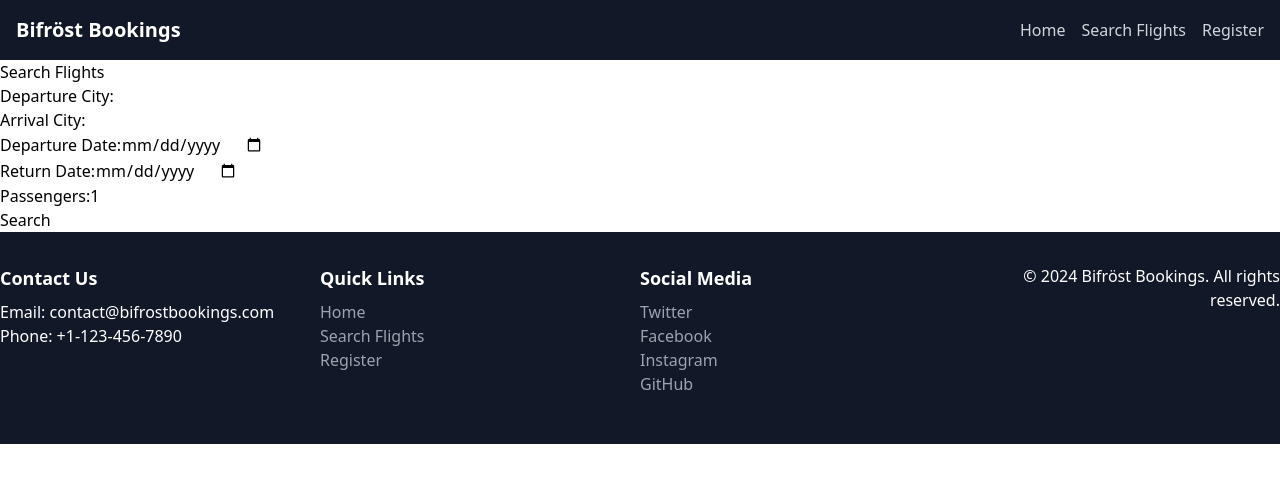
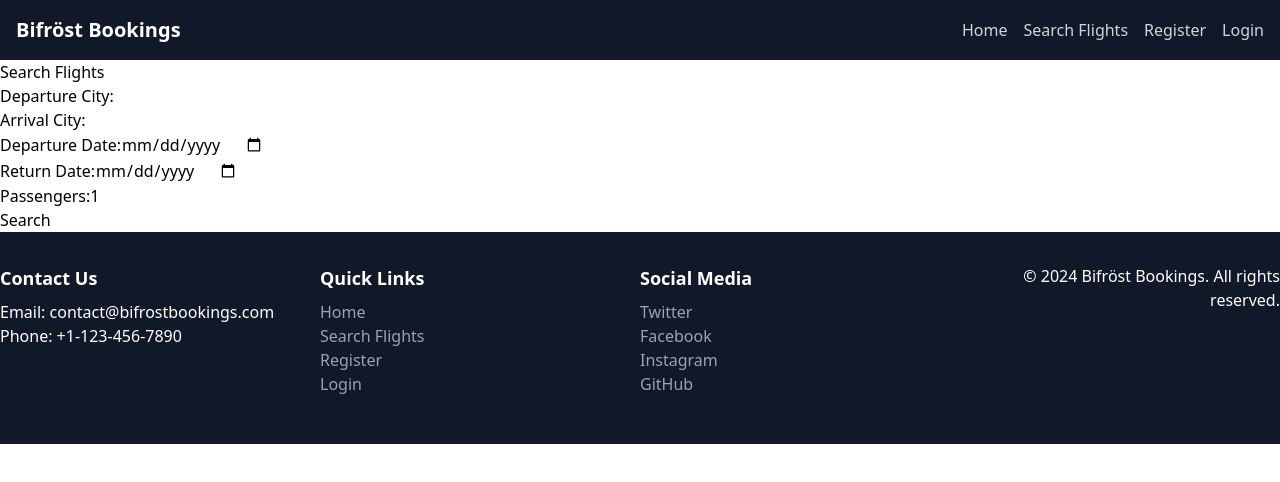
Before and after one commit to cameronotoole44/BifrostBooking, a React (Create React App) app in the folder frontend/bifrost-booking/: page /search in a window 1280 px wide. Shown: the top 482 px of the page. Built offline with nearby package versions, Linux system fonts and the light colour scheme.

Commit message:
added login

```diff
--- a/frontend/bifrost-booking/src/components/common/Footer.js
+++ b/frontend/bifrost-booking/src/components/common/Footer.js
@@ -17,7 +17,7 @@ const Footer = () => {
                         <li><a href="/" className="text-gray-400 hover:text-white transition duration-300">Home</a></li>
                         <li><a href="/search" className="text-gray-400 hover:text-white transition duration-300">Search Flights</a></li>
                         <li><a href="/register" className="text-gray-400 hover:text-white transition duration-300">Register</a></li>
-
+                        <li><a href="/login" className="text-gray-400 hover:text-white transition duration-300">Login</a></li>
                     </ul>
                 </div>
 
@@ -25,9 +25,9 @@ const Footer = () => {
                 <div className="w-full md:w-1/4 mb-4">
                     <h4 className="text-lg font-bold mb-2">Social Media</h4>
                     <ul>
-                        <li><a href="https://twitter.com/bifrostbookings" target="_blank" rel="noopener noreferrer" className="text-gray-400 hover:text-white transition duration-300">Twitter</a></li>
-                        <li><a href="https://facebook.com/bifrostbookings" target="_blank" rel="noopener noreferrer" className="text-gray-400 hover:text-white transition duration-300">Facebook</a></li>
-                        <li><a href="https://instagram.com/bifrostbookings" target="_blank" rel="noopener noreferrer" className="text-gray-400 hover:text-white transition duration-300">Instagram</a></li>
+                        <li><a href="#" target="_blank" rel="noopener noreferrer" className="text-gray-400 hover:text-white transition duration-300">Twitter</a></li>
+                        <li><a href="#" target="_blank" rel="noopener noreferrer" className="text-gray-400 hover:text-white transition duration-300">Facebook</a></li>
+                        <li><a href="#" target="_blank" rel="noopener noreferrer" className="text-gray-400 hover:text-white transition duration-300">Instagram</a></li>
                         <li><a href="https://github.com/cameronotoole44" className="text-gray-400 hover:text-white transition duration-300">GitHub</a></li>
                     </ul>
                 </div>
--- a/frontend/bifrost-booking/src/components/common/Navbar.js
+++ b/frontend/bifrost-booking/src/components/common/Navbar.js
@@ -15,7 +15,7 @@ const Navbar = () => {
                     <li><Link to="/" className="text-gray-300 hover:text-white transition duration-300">Home</Link></li>
                     <li><Link to="/search" className="text-gray-300 hover:text-white transition duration-300">Search Flights</Link></li>
                     <li><Link to="/register" className="text-gray-300 hover:text-white transition duration-300">Register</Link></li>
-                    {/* Add more navigation links as needed */}
+                    <li><Link to="/login" className="text-gray-300 hover:text-white transition duration-300">Login</Link></li>
                 </ul>
             </div>
         </nav>
```
